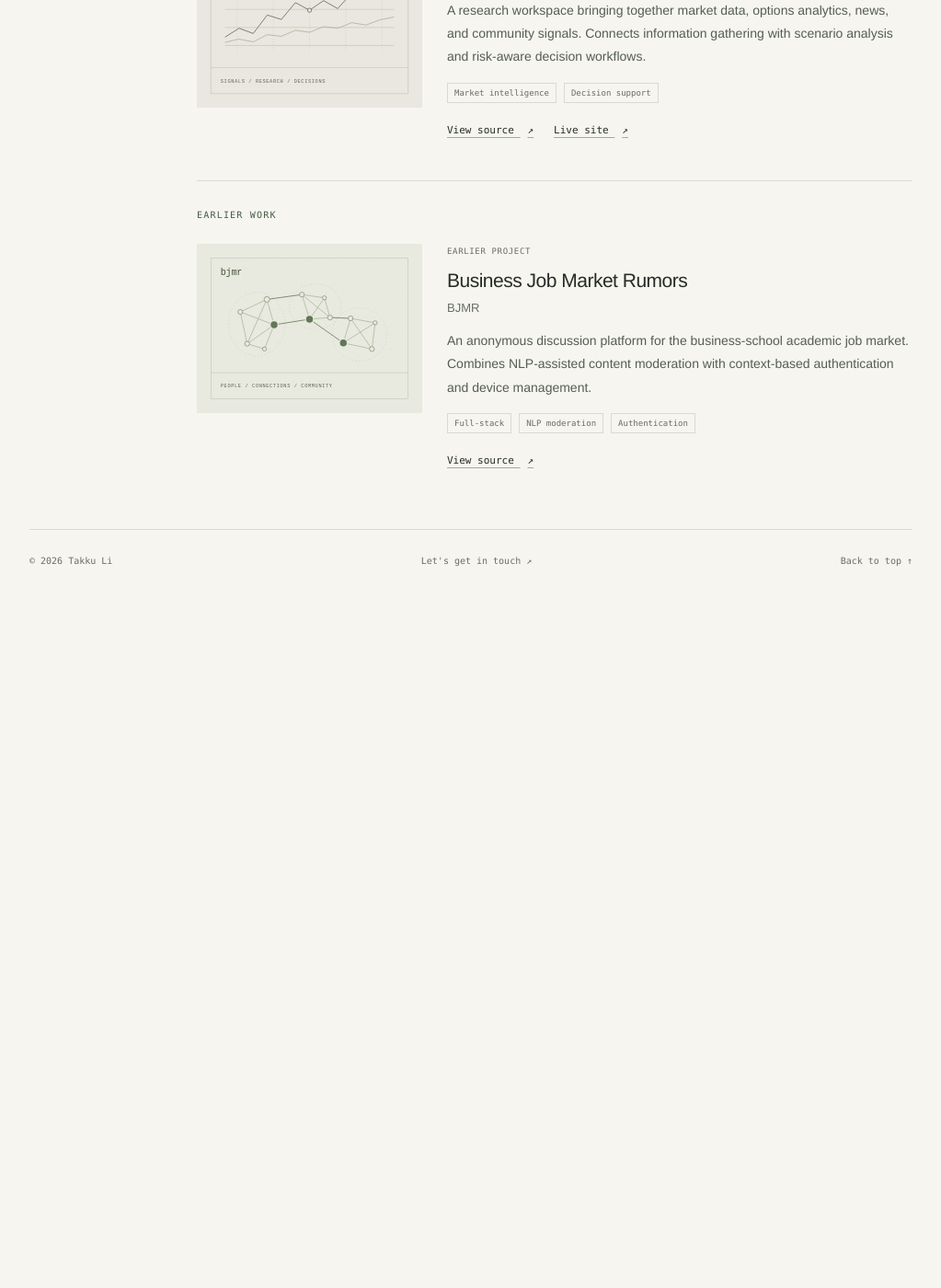
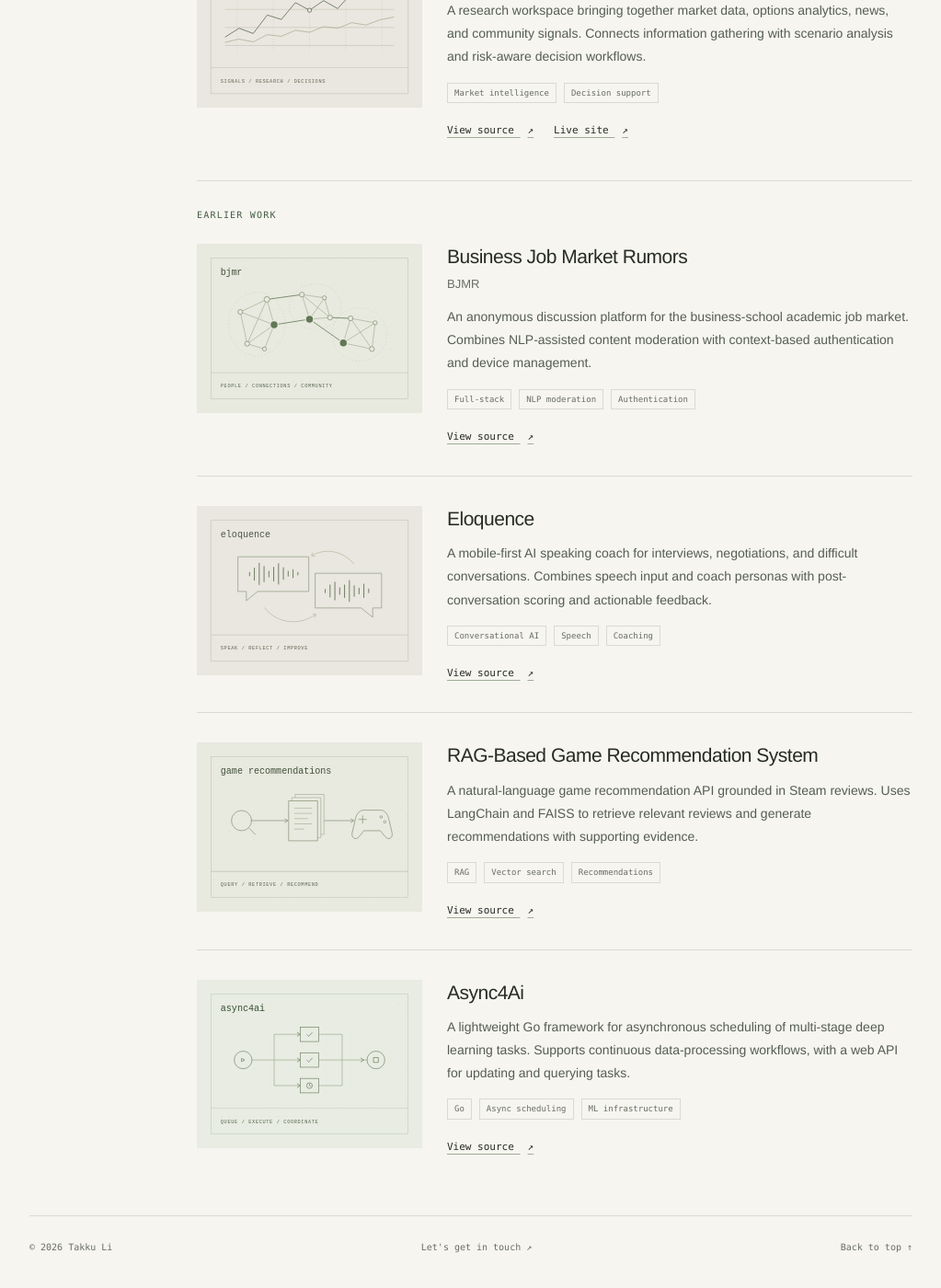
Before and after one commit to takkujunjieli/takkujunjieli.github.io, a Jekyll site: the page built from index.md, in a window 1280 px wide and 1400 px high, scrolled down 1440 px. Shown: the whole window at 92% size, without its empty margins (128-1151 px from the left). Built offline with Jekyll 4.4.1, drawn with Linux system fonts in a browser that asks for light colours; before the commit the page ends 2094 px from its top, so only the background shows below that.

Commit message:
Add earlier projects and simplify archive headings

```diff
--- a/_data/projects.yml
+++ b/_data/projects.yml
@@ -31,7 +31,6 @@
 
 - title: Business Job Market Rumors
   subtitle: BJMR
-  category: Earlier project
   description: >-
     An anonymous discussion platform for the business-school academic job market.
     Combines NLP-assisted content moderation with context-based authentication
@@ -45,3 +44,48 @@
     - Full-stack
     - NLP moderation
     - Authentication
+
+- title: Eloquence
+  description: >-
+    A mobile-first AI speaking coach for interviews, negotiations, and difficult
+    conversations. Combines speech input and coach personas with
+    post-conversation scoring and actionable feedback.
+  url: https://github.com/takkujunjieli/eloquence
+  link_label: View source
+  image: /images/eloquence-study.svg
+  image_alt: "Eloquence concept: two speech waveforms in a conversation with a feedback loop."
+  archived: true
+  tags:
+    - Conversational AI
+    - Speech
+    - Coaching
+
+- title: RAG-Based Game Recommendation System
+  description: >-
+    A natural-language game recommendation API grounded in Steam reviews.
+    Uses LangChain and FAISS to retrieve relevant reviews and generate
+    recommendations with supporting evidence.
+  url: https://github.com/takkujunjieli/game_recomm
+  link_label: View source
+  image: /images/game-recomm-study.svg
+  image_alt: "Game recommendation concept: a query retrieves review documents to inform a recommendation."
+  archived: true
+  tags:
+    - RAG
+    - Vector search
+    - Recommendations
+
+- title: Async4Ai
+  description: >-
+    A lightweight Go framework for asynchronous scheduling of multi-stage
+    deep learning tasks. Supports continuous data-processing workflows,
+    with a web API for updating and querying tasks.
+  url: https://github.com/takkujunjieli/AsyncTaskScheduler
+  link_label: View source
+  image: /images/async4ai-study.svg
+  image_alt: "Async4Ai task graph: a workflow branches into parallel tasks and joins at the next stage."
+  archived: true
+  tags:
+    - Go
+    - Async scheduling
+    - ML infrastructure
--- a/_includes/project-entry.html
+++ b/_includes/project-entry.html
@@ -5,7 +5,7 @@
   </a>
   {% endif %}
   <div class="project-copy">
-    <p class="project-meta">{{ project.category | escape }}{% if project.role %} <span aria-hidden="true">/</span> {{ project.role | escape }}{% endif %}</p>
+    {% if project.category %}<p class="project-meta">{{ project.category | escape }}{% if project.role %} <span aria-hidden="true">/</span> {{ project.role | escape }}{% endif %}</p>{% endif %}
     <h3><a href="{{ project.url | escape }}">{{ project.title | escape }}</a></h3>
     {% if project.subtitle %}<p class="project-subtitle">{{ project.subtitle | escape }}</p>{% endif %}
     <p class="project-description">{{ project.description | escape }}</p>
--- a/_layouts/personal.html
+++ b/_layouts/personal.html
@@ -76,7 +76,7 @@
             </div>
             {% if earlier_projects.size > 0 %}
             <div class="earlier-projects">
-              <p class="eyebrow">Earlier work</p>
+              <h2 class="eyebrow">Earlier work</h2>
               {% for project in earlier_projects %}
                 {% include project-entry.html %}
               {% endfor %}
```
Also changed, not shown: README.md, images/async4ai-study.svg (added), images/eloquence-study.svg (added), images/game-recomm-study.svg (added).
